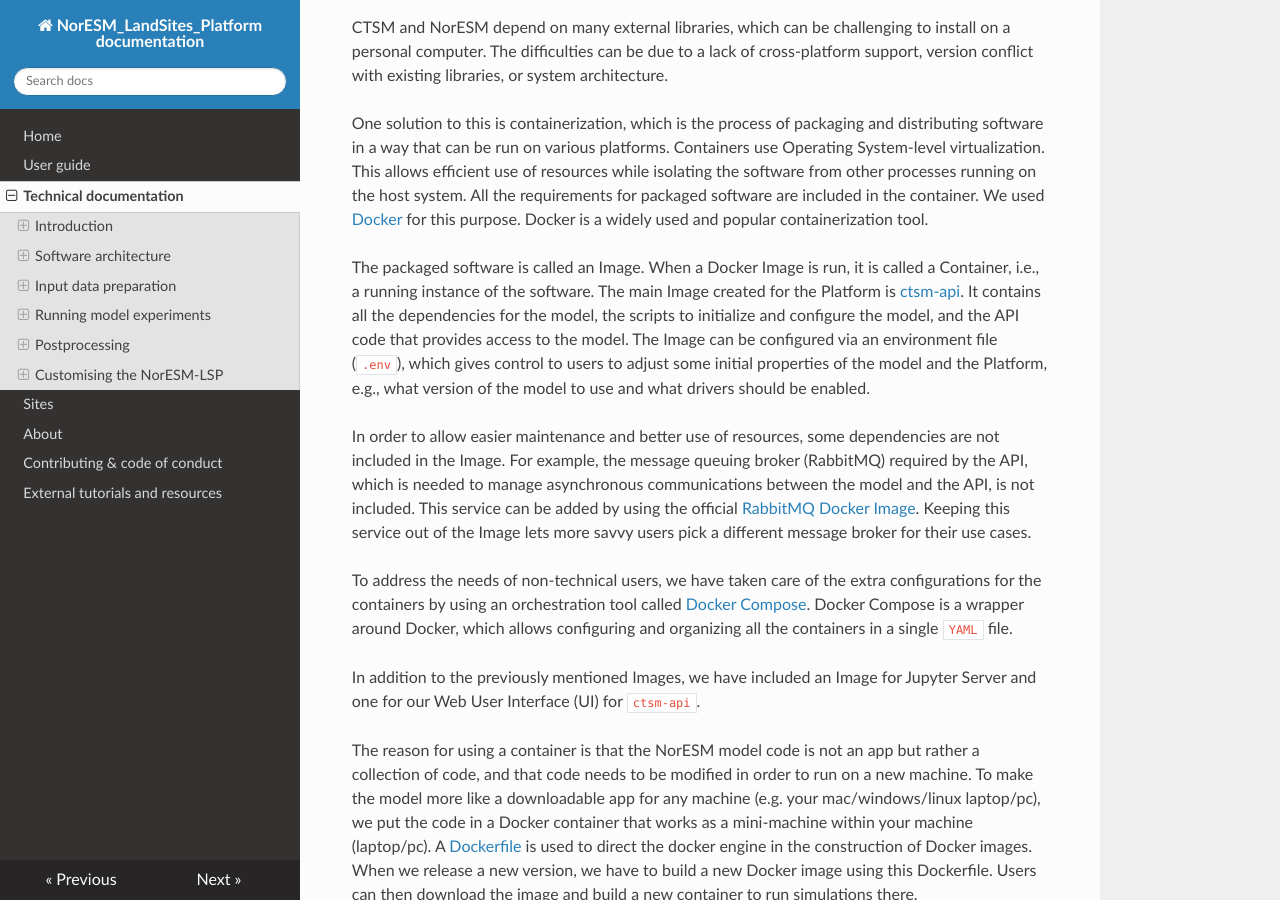
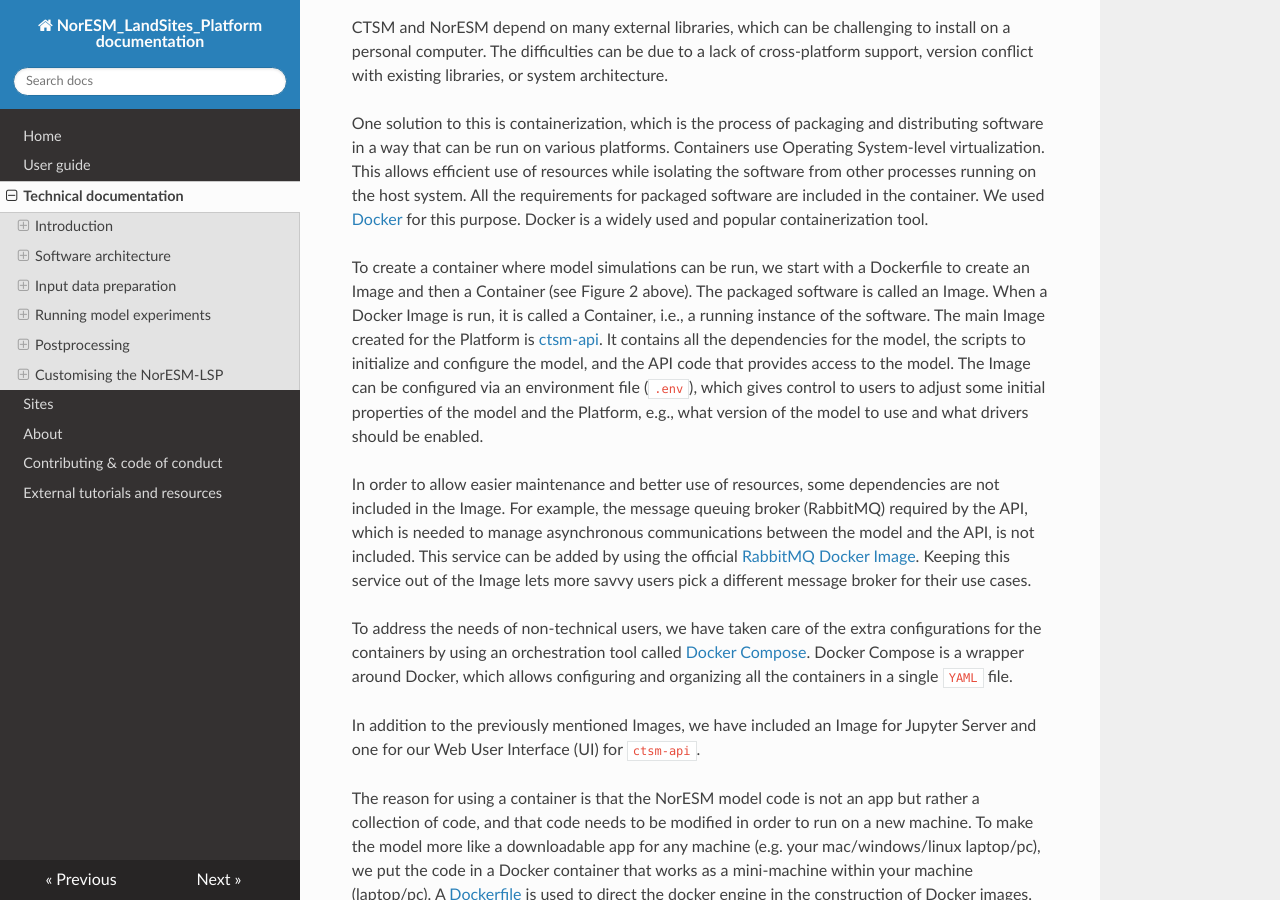
Before and after one commit to NorESMhub/noresm-land-sites-platform, an MkDocs documentation site: the page built from docs/documentation.md, in a window 1280 px wide and 900 px high, scrolled down 5533 px. Built offline with MkDocs 1.6.1, drawn with Linux system fonts in a browser that asks for light colours; nearby versions of some CDN libraries.

Commit message:
add docker sentence

```diff
--- a/docs/documentation.md
+++ b/docs/documentation.md
@@ -107,7 +107,7 @@ CTSM and NorESM depend on many external libraries, which can be challenging to i
 
 One solution to this is containerization, which is the process of packaging and distributing software in a way that can be run on various platforms. Containers use Operating System-level virtualization. This allows efficient use of resources while isolating the software from other processes running on the host system. All the requirements for packaged software are included in the container. We used [Docker](https://www.docker.com/) for this purpose. Docker is a widely used and popular containerization tool.
 
-The packaged software is called an Image. When a Docker Image is run, it is called a Container, i.e., a running instance of the software. The main Image created for the Platform is [ctsm-api](https://github.com/NorESMhub/ctsm-api/pkgs/container/ctsm-api). It contains all the dependencies for the model, the scripts to initialize and configure the model, and the API code that provides access to the model. The Image can be configured via an environment file (`.env`), which gives control to users to adjust some initial properties of the model and the Platform, e.g., what version of the model to use and what drivers should be enabled.
+To create a container where model simulations can be run, we start with a Dockerfile to create an Image and then a Container (see Figure 2 above). The packaged software is called an Image. When a Docker Image is run, it is called a Container, i.e., a running instance of the software. The main Image created for the Platform is [ctsm-api](https://github.com/NorESMhub/ctsm-api/pkgs/container/ctsm-api). It contains all the dependencies for the model, the scripts to initialize and configure the model, and the API code that provides access to the model. The Image can be configured via an environment file (`.env`), which gives control to users to adjust some initial properties of the model and the Platform, e.g., what version of the model to use and what drivers should be enabled.
 
 In order to allow easier maintenance and better use of resources, some dependencies are not included in the Image. For example, the message queuing broker (RabbitMQ) required by the API, which is needed to manage asynchronous communications between the model and the API, is not included. This service can be added by using the official [RabbitMQ Docker Image](https://hub.docker.com/_/rabbitmq). Keeping this service out of the Image lets more savvy users pick a different message broker for their use cases.
 
```
